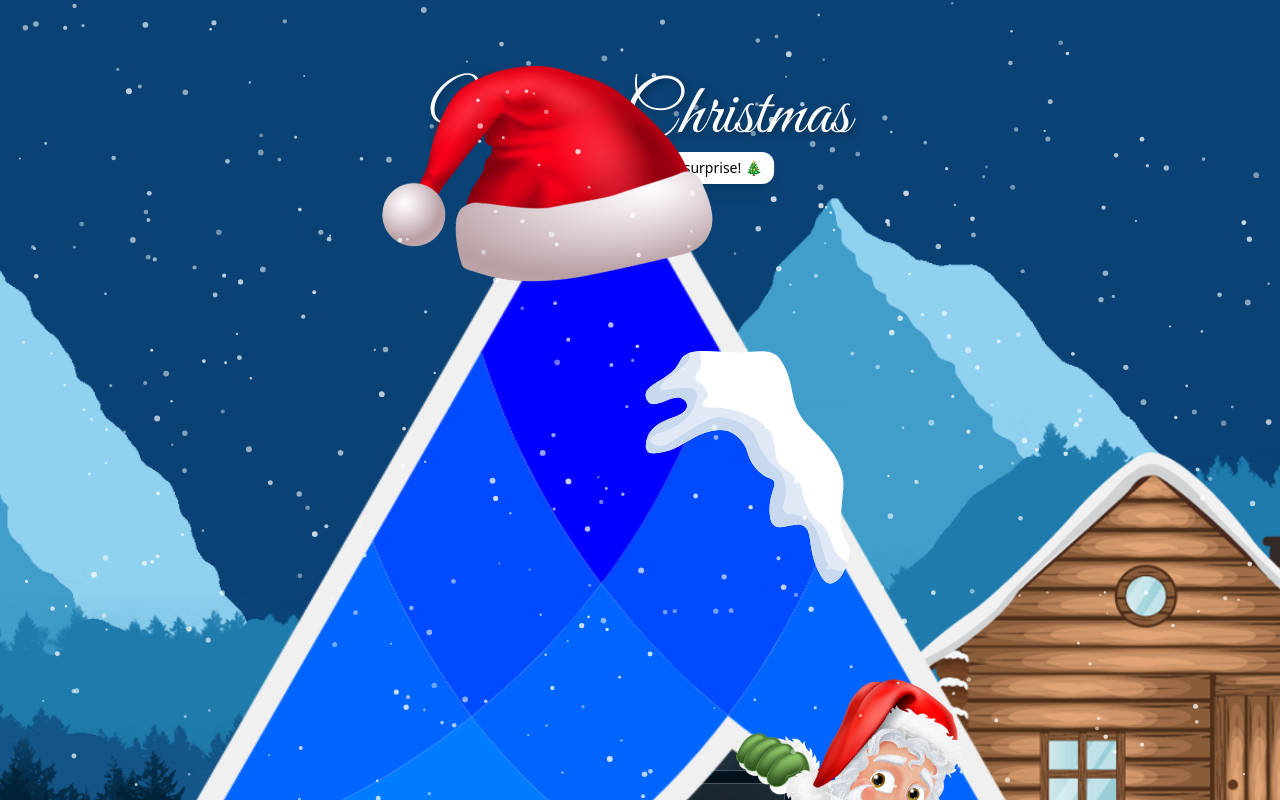
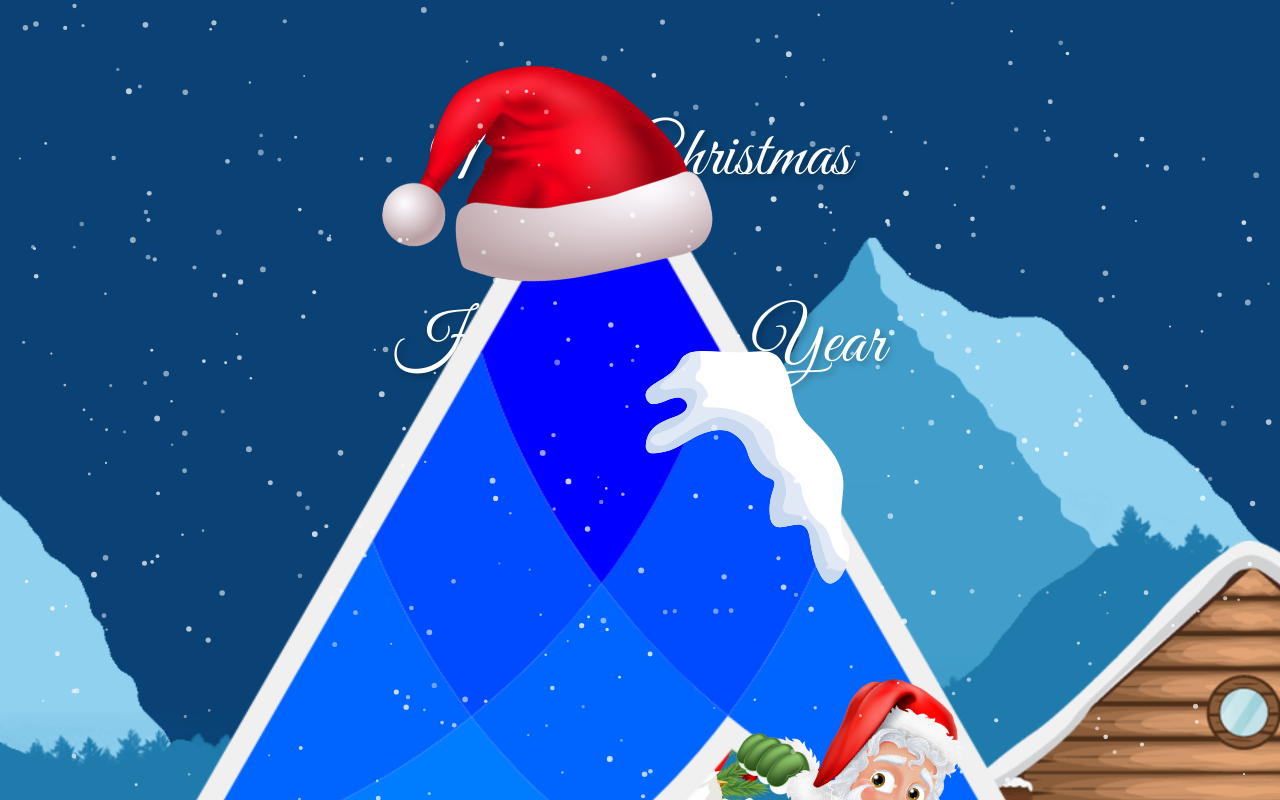
Before and after one commit to KSSaiTeja/xmas-final-website, a Next.js app: page / in a window 1280 px wide. Shown: the top 800 px of the page. Built offline with nearby package versions, Linux system fonts and the light colour scheme.

Commit message:
everything is fine

```diff
--- a/app/page.tsx
+++ b/app/page.tsx
@@ -41,17 +41,24 @@ export default function Home() {
       <SnowEffect />
       <Logo />
       <ParallaxScene>
-        <main className="relative flex flex-col items-center z-10 min-h-screen py-12">
+        <main className="relative flex flex-col items-center z-10 min-h-screen py-8">
           <h1
-            className="font-great-vibes text-4xl sm:text-5xl md:text-6xl lg:text-7xl text-white text-center mt-6 sm:mt-8"
-            style={{ textShadow: "3px 3px 6px rgba(0,0,0,0.3)" }}
+            className="font-great-vibes text-4xl sm:text-5xl md:text-6xl lg:text-7xl text-white text-center mt-16 sm:mt-20 mx-4 mb-8"
+            style={{
+              textShadow: "3px 3px 6px rgba(0,0,0,0.3)",
+              lineHeight: "1.3",
+            }}
           >
             Merry Christmas
+            <br />
+            &
+            <br />
+            Happy New Year
           </h1>
 
-          <div className="flex-1 flex flex-col items-center justify-center w-full max-w-[95vw] px-4 py-8">
+          <div className="flex-1 flex flex-col items-center justify-center w-full max-w-[95vw] px-4 py-4">
             <div className="relative flex flex-col items-center">
-              <div className="relative w-[200px] sm:w-[240px] md:w-[280px] lg:w-[320px] aspect-[2/3] mb-12">
+              <div className="relative w-[200px] sm:w-[240px] md:w-[280px] lg:w-[320px] aspect-[2/3] mb-8">
                 {!isSubmitted && (
                   <div className="absolute top-0 left-1/2 transform -translate-x-1/2 -translate-y-full mb-4">
                     <SpeechBubble />
@@ -80,20 +87,25 @@ export default function Home() {
             {[
               {
                 name: "Youtube",
-                url: "/public/icons/Youtube.svg",
+                url: "/icons/Youtube.svg",
+                href: "https://www.youtube.com/c/savart",
               },
               {
                 name: "LinkedIn",
-                url: "/public/icons/LinkedIn.svg",
+                url: "/icons/LinkedIn.svg",
+                href: "https://www.linkedin.com/company/savarthq/",
               },
               {
                 name: "Instagram",
-                url: "/public/icons/Instagram.svg",
+                url: "/icons/Instagram.svg",
+                href: "https://www.instagram.com/savart.hq/?hl=en",
               },
             ].map((social) => (
               <a
                 key={social.name}
-                href="#"
+                href={social.href}
+                target="_blank"
+                rel="noopener noreferrer"
                 className="opacity-80 hover:opacity-100 transition-opacity"
               >
                 <Image
--- a/components/gift-boxes.tsx
+++ b/components/gift-boxes.tsx
@@ -5,7 +5,7 @@ import { GiftBox } from "./gift-box";
 import dynamic from "next/dynamic";
 
 const GiftRevealPopup = dynamic(() => import("./gift-reveal-popup"), {
-  loading: () => <p>Loading...</p>,
+  loading: () => <p> </p>,
 });
 
 const offers = [
@@ -103,7 +103,7 @@ export function GiftBoxes() {
 
   if (selectedOffer) {
     return (
-      <div className="w-full max-w-7xl mx-auto px-4 py-12">
+      <div className="w-full max-w-7xl mx-auto px-4 py-8">
         <GiftRevealPopup
           gift={selectedOffer}
           permanent={true}
@@ -114,14 +114,14 @@ export function GiftBoxes() {
   }
 
   return (
-    <div ref={containerRef} className="w-full max-w-7xl mx-auto px-4 py-12">
+    <div ref={containerRef} className="w-full max-w-7xl mx-auto px-4 pt-4 pb-4">
       <h2 className="text-2xl font-bold text-white text-center mb-20">
         Choose Your Gift!
       </h2>
       {errorMessage && (
         <div className="text-red-500 text-center mb-4">{errorMessage}</div>
       )}
-      <div className="grid grid-cols-2 lg:grid-cols-4 gap-x-12 gap-y-20 md:gap-x-20 lg:gap-x-32 justify-items-center">
+      <div className="grid grid-cols-2 lg:grid-cols-4 gap-x-12 gap-y-28 md:gap-x-20 lg:gap-x-32 justify-items-center">
         {shuffledOffers.map((offer, index) => (
           <div key={index} className="w-full flex items-center justify-center">
             <GiftBox
--- a/components/gift-reveal-popup.tsx
+++ b/components/gift-reveal-popup.tsx
@@ -1,3 +1,5 @@
+/* eslint-disable react-hooks/exhaustive-deps */
+/* eslint-disable @typescript-eslint/no-unused-vars */
 "use client";
 
 import React, { useState, useEffect, useMemo } from "react";
@@ -18,7 +20,6 @@ interface GiftRevealPopupProps {
 
 const GiftRevealPopup: React.FC<GiftRevealPopupProps> = ({
   gift,
-  // eslint-disable-next-line @typescript-eslint/no-unused-vars
   permanent = false,
   position = { x: 0.5, y: 0.6 },
 }) => {
@@ -55,7 +56,7 @@ const GiftRevealPopup: React.FC<GiftRevealPopupProps> = ({
                     transition={{ delay: 0.2 }}
                   >
                     <h3 className="text-3xl font-bold text-red-600">
-                      Congratulations! 🎉
+                      🎅 Ho Ho Ho!
                     </h3>
                     <p className="text-gray-600 mt-2">
                       You&apos;ve unwrapped your special gift
@@ -69,9 +70,11 @@ const GiftRevealPopup: React.FC<GiftRevealPopupProps> = ({
                     className="p-6 bg-gradient-to-br from-red-50 to-pink-50 rounded-2xl border border-red-100"
                   >
                     <div className="text-5xl font-bold text-red-600 mb-2">
-                      ₹{amount}
+                      ₹{amount} OFF
                     </div>
-                    <p className="text-xl text-red-800">off on savartx</p>
+                    <p className="text-xl text-red-800">
+                      on Savart subscription
+                    </p>
                   </motion.div>
                 </div>
 
@@ -82,8 +85,8 @@ const GiftRevealPopup: React.FC<GiftRevealPopupProps> = ({
                   className="space-y-4"
                 >
                   <p className="text-gray-600">
-                    Thanks for participating! Our representative will contact
-                    you soon.
+                    Your investment Santa advises you to develop the habit of
+                    investing next year!
                   </p>
                   <div className="pt-4 border-t border-gray-100">
                     <p className="text-gray-600 mb-4">
@@ -95,7 +98,7 @@ const GiftRevealPopup: React.FC<GiftRevealPopupProps> = ({
                         className="opacity-80 hover:opacity-100 transition-opacity"
                       >
                         <Image
-                          src="/public/icons/Youtube.svg"
+                          src="/icons/Youtube.svg"
                           alt="Youtube"
                           width={32}
                           height={32}
@@ -107,7 +110,7 @@ const GiftRevealPopup: React.FC<GiftRevealPopupProps> = ({
                         className="opacity-80 hover:opacity-100 transition-opacity"
                       >
                         <Image
-                          src="/public/icons/Linkedin.svg"
+                          src="/icons/Linkedin.svg"
                           alt="LinkedIn"
                           width={32}
                           height={32}
@@ -119,7 +122,7 @@ const GiftRevealPopup: React.FC<GiftRevealPopupProps> = ({
                         className="opacity-80 hover:opacity-100 transition-opacity"
                       >
                         <Image
-                          src="/public/icons/Instagram.svg"
+                          src="/icons/Instagram.svg"
                           alt="Instagram"
                           width={32}
                           height={32}
@@ -129,13 +132,15 @@ const GiftRevealPopup: React.FC<GiftRevealPopupProps> = ({
                     </div>
                   </div>
                 </motion.div>
+                <p className="text-xs text-gray-500">
+                  *Terms and conditions apply
+                </p>
               </div>
             </motion.div>
           </div>
         )}
       </AnimatePresence>
     ),
-    // eslint-disable-next-line react-hooks/exhaustive-deps
     [isOpen, gift, position],
   );
 };
```
